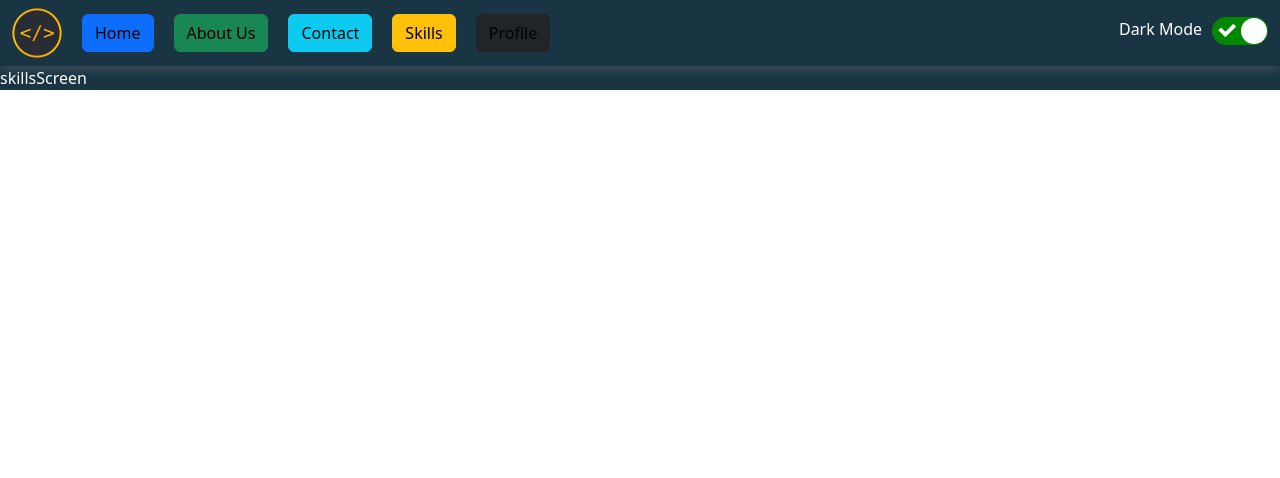
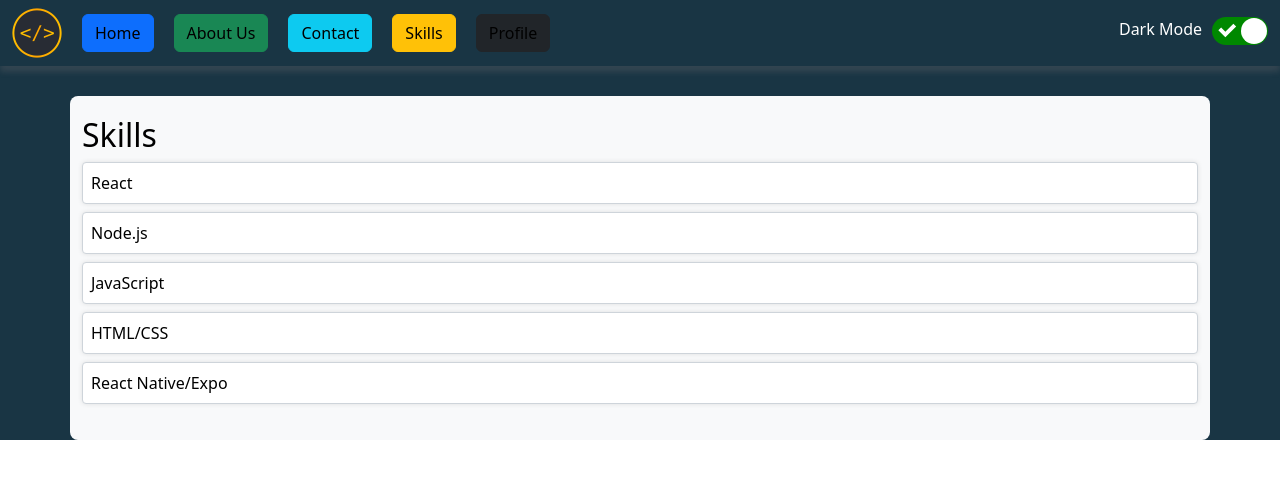
Before and after one commit to kencal20/myportfolio, a React (Create React App) app: page /skills in a window 1280 px wide. Shown: the top 478 px of the page. Built offline with nearby package versions, Linux system fonts and the light colour scheme.

Commit message:
skills screen update

```diff
--- /dev/null
+++ b/src/css/skills.css
@@ -0,0 +1,37 @@
+.skills-container {
+    max-width: 1000px;
+    margin: auto;
+    padding: 20px;
+    background-color: #f8f9fa;
+    border-radius: 8px;
+    margin-top: 30px;
+
+  }
+
+
+  h2 {
+    font-size: 22px;
+    color: #17a2b8;
+    margin-bottom: 20px;
+  }
+
+  .skills-list {
+    list-style-type: none;
+    padding: 0;
+  }
+
+  .skills-list li {
+    font-size: 16px;
+    margin-bottom: 8px;
+    padding: 8px;
+    background-color: #ffffff;
+    border: 1px solid #ced4da;
+    border-radius: 4px;
+    box-shadow: 0 0 5px rgba(0, 0, 0, 0.1);
+    color: black;
+  }
+
+  .skills-list li:hover {
+    background-color:var(--dark_background-color);
+    color: white;
+  }
--- a/src/pages/skillsScreen.jsx
+++ b/src/pages/skillsScreen.jsx
@@ -1,7 +1,17 @@
-import React from 'react'
+import React from 'react';
+import  '../css/skills.css'
 
-export default function SkillsScreen() {
+export default function SkillsComponent() {
   return (
-    <div>skillsScreen</div>
-  )
-}
+    <div className="skills-container container">
+      <h2>Skills</h2>
+      <ul className="skills-list">
+        <li>React</li>
+        <li>Node.js</li>
+        <li>JavaScript</li>
+        <li>HTML/CSS</li>
+        <li>React Native/Expo</li>
+      </ul>
+    </div>
+  );
+};
```
